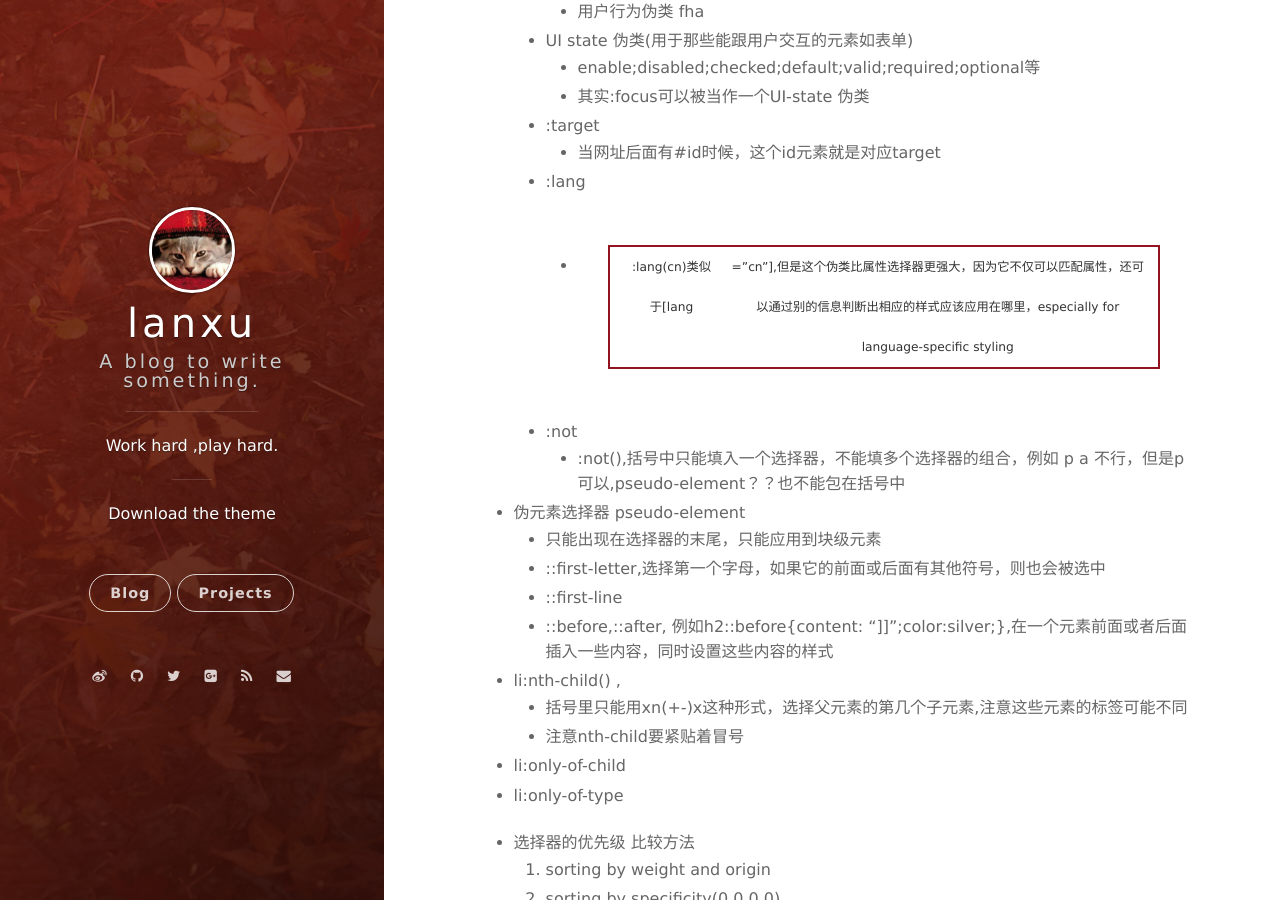
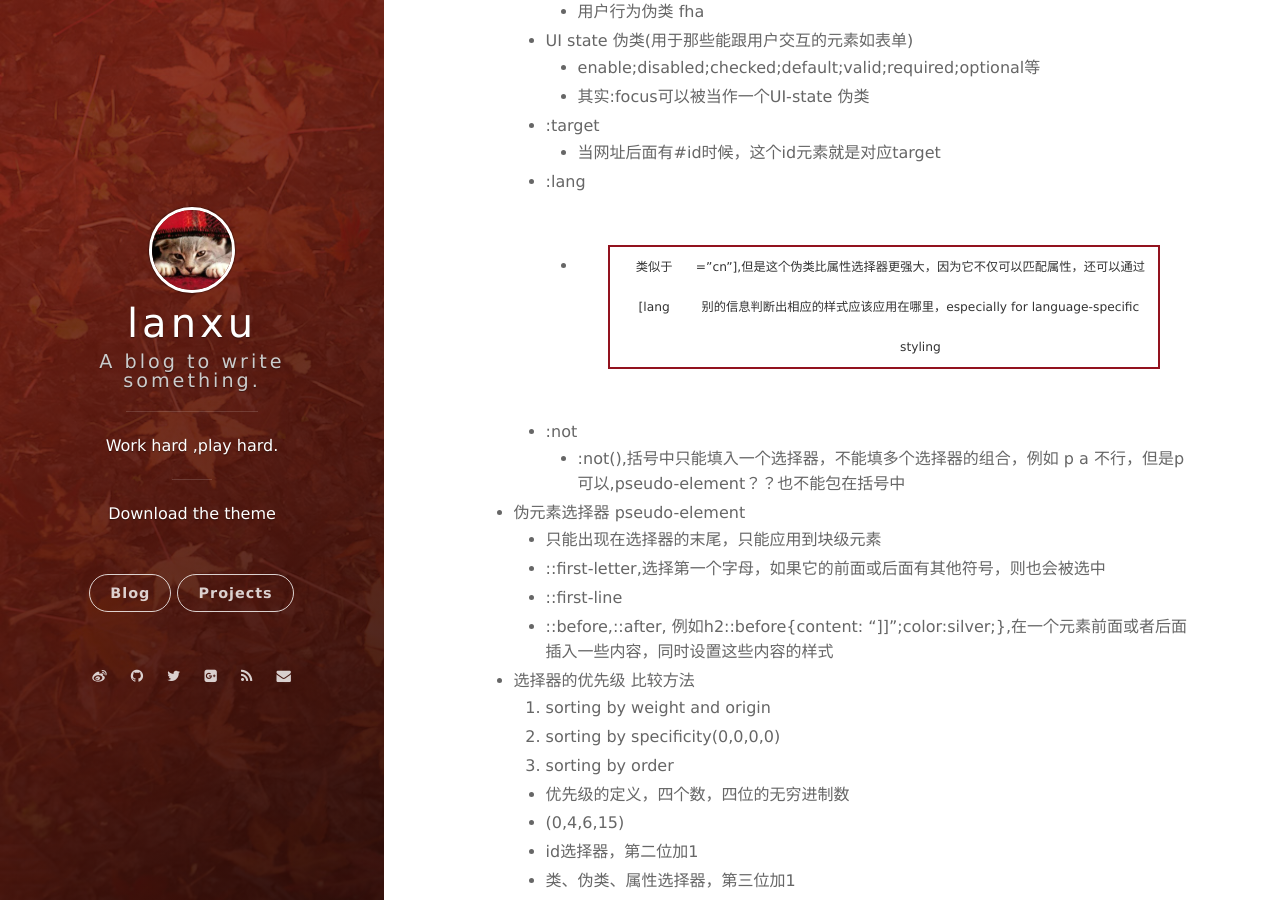
Before and after one commit to Rubick1/Rubick1.github.io, a Jekyll site: the page built from _posts/2017-05-07-selecor-and-specifity.md, in a window 1280 px wide and 900 px high, scrolled down 990 px. Built offline with Jekyll 4.4.1, drawn with Linux system fonts in a browser that asks for light colours; nearby versions of some CDN libraries; our own code applies the rules of GitHub Pages for plain Markdown files; comment, search, counter and statistics services are not loaded.

Commit message:
selector-edit1

```diff
--- a/_posts/2017-05-07-selecor-and-specifity.md
+++ b/_posts/2017-05-07-selecor-and-specifity.md
@@ -21,7 +21,7 @@
   * \[attr\*="foo"]{} 属性值中出现foo
   * \[attr]{} 属性存在
   * \[attr~="foo"]{} 有一个属性值为foo
-  * \[attr|="foo"]{}
+  * \[attr\|="foo"]{}
      属性值为foo或者属性值以foo-开头
 
 * 伪类选择器
@@ -39,7 +39,7 @@
   * :target
     * 当网址后面有#id时候，这个id元素就是对应target
   * :lang
-    * :lang\(cn)类似于\[lang|="cn"],但是这个伪类比属性选择器更强大，因为它不仅可以匹配属性，还可以通过别的信息判断出相应的样式应该应用在哪里，especially for language-specific styling
+    * 类似于\[lang|="cn"],但是这个伪类比属性选择器更强大，因为它不仅可以匹配属性，还可以通过别的信息判断出相应的样式应该应用在哪里，especially for language-specific styling
   * :not
     * :not(),括号中只能填入一个选择器，不能填多个选择器的组合，例如 p a 不行，但是p可以,pseudo-element？？也不能包在括号中
 
@@ -48,12 +48,6 @@
   * ::first-letter,选择第一个字母，如果它的前面或后面有其他符号，则也会被选中
   * ::first-line
   * ::before,::after, 例如h2::before{content: "]]";color:silver;},在一个元素前面或者后面插入一些内容，同时设置这些内容的样式
-
-* li:nth-child() ,
-  * 括号里只能用xn(+-)x这种形式，选择父元素的第几个子元素,注意这些元素的标签可能不同
-  * 注意nth-child要紧贴着冒号
-* li:only-of-child
-* li:only-of-type
 
 
 * 选择器的优先级
```
